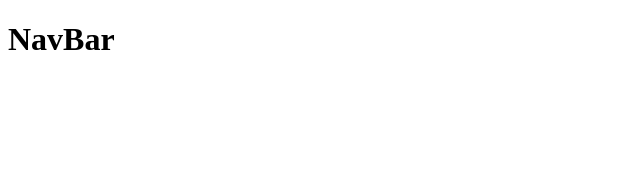
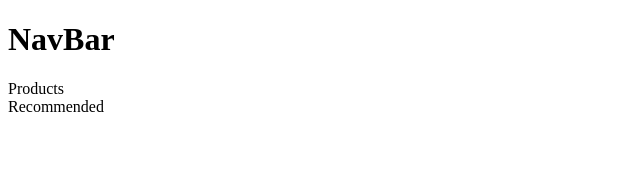
Before and after one commit to Umanpatel/React-Filters-Dashboard, a React (Vite) app: page / in a window 1280 px wide. Shown: the top 170 px of the page, without its empty margins (0-640 px from the left). Built offline with nearby package versions, Linux system fonts and the light colour scheme.

Commit message:
Create Folder Structure

```diff
--- a/src/App.jsx
+++ b/src/App.jsx
@@ -1,8 +1,12 @@
 import Nav from "./Navigation/nav"
+import Products from "./Products/Products"
+import Recommended from "./Recommended/Recommended"
 const App = () => {
   return (
     <div>
       <Nav/>
+      <Products/>
+      <Recommended/>
     </div>
   )
 }
--- /dev/null
+++ b/src/Products/Products.jsx
@@ -0,0 +1,11 @@
+import "./Products.css"
+
+const Products = () => {
+  return (
+    <div>
+      Products
+    </div>
+  )
+}
+
+export default Products
--- /dev/null
+++ b/src/Recommended/Recommended.jsx
@@ -0,0 +1,11 @@
+import "./Recommended.css"
+
+const Recommended = () => {
+  return (
+    <div>
+      Recommended
+    </div>
+  )
+}
+
+export default Recommended
```
Also changed, not shown: src/Sidebar/Category/Category.jsx (added, +11 -0 lines), src/Sidebar/Colors/Colors.jsx (added, +10 -0 lines), src/Sidebar/Price/Price.jsx (added, +10 -0 lines), src/Products/Products.css (added), src/Recommended/Recommended.css (added), src/Sidebar/Category/Category.css (added), src/Sidebar/Colors/Colors.css (added), src/Sidebar/Price/Price.css (added).
